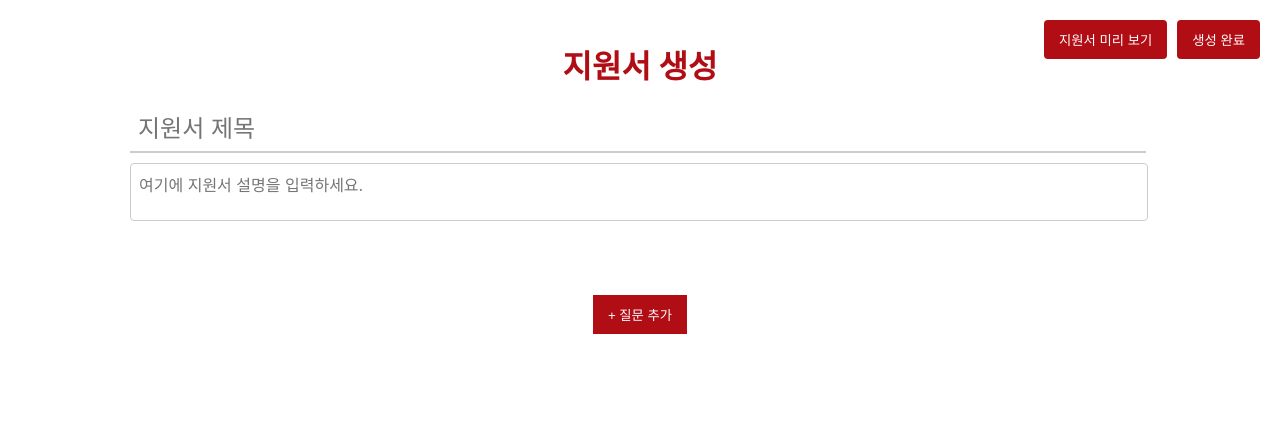
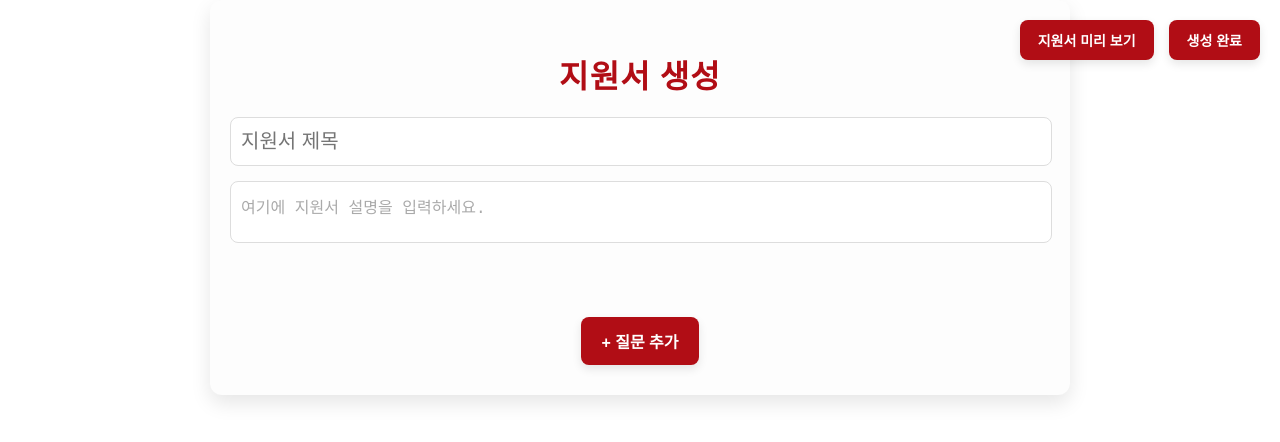
Before and after one commit to seoooa/inner-join-FE, a React (Create React App) app: page /apply-form in a window 1280 px wide. Shown: the top 442 px of the page. Built offline with nearby package versions, Linux system fonts and the light colour scheme.

Commit message:
edit image_upload & apply_form

```diff
--- a/src/owner/apply_form/apply_form.jsx
+++ b/src/owner/apply_form/apply_form.jsx
@@ -109,15 +109,20 @@ const Container = styled.div`
   display: flex;
   flex-direction: column;
   align-items: center;
-  padding: 20px;
-  max-width: 1000px;
+  padding: 30px;
+  max-width: 800px;
   margin: auto;
+  background: #fdfdfd;
+  border-radius: 12px;
+  box-shadow: 0 8px 20px rgba(0, 0, 0, 0.1);
 `;
 
 const Header = styled.h1`
   font-size: 32px;
   color: #b10d15;
+  font-weight: bold;
   margin-bottom: 20px;
+  letter-spacing: 1.2px;
 `;
 
 const Content = styled.div`
@@ -127,34 +132,38 @@ const Content = styled.div`
 
 const TitleInput = styled.input`
   width: 100%;
-  font-size: 24px;
-  color: #b10d15;
-  margin-bottom: 10px;
-  padding: 8px;
-  border: none;
-  border-bottom: 2px solid #ccc;
+  font-size: 20px;
+  color: #444;
+  padding: 12px 10px;
+  margin-bottom: 15px;
+  border: 1px solid #ddd;
+  border-radius: 8px;
   outline: none;
+  transition: border-color 0.3s ease;
+
   &:focus {
-    border-bottom-color: #b10d15;
+    border-color: #b10d15;
   }
 `;
 
 const DescriptionTextarea = styled.textarea`
   width: 100%;
-  font-family: inherit;
   font-size: 16px;
-  color: #333;
+  color: #444;
+  padding: 12px 10px;
   margin-bottom: 20px;
-  padding: 8px;
-  border: 1px solid #ccc;
-  border-radius: 4px;
+  border: 1px solid #ddd;
+  border-radius: 8px;
   resize: none;
   outline: none;
+  transition: border-color 0.3s ease;
+
   &:focus {
     border-color: #b10d15;
   }
+
   &::placeholder {
-    font-family: inherit;
+    color: #aaa;
   }
 `;
 
@@ -163,52 +172,82 @@ const QuestionList = styled.div`
 `;
 
 const AddQuestionContainer = styled.div`
-  position: relative;
   display: flex;
   align-items: start;
+  position: relative;
+  margin-top: 10px;
 `;
 
 const AddQuestionButton = styled.button`
   background-color: #b10d15;
   color: white;
   border: none;
-  padding: 10px 15px;
+  padding: 12px 20px;
+  font-size: 16px;
+  font-weight: bold;
   cursor: pointer;
-  margin-top: 10px;
+  border-radius: 8px;
+  box-shadow: 0 4px 10px rgba(0, 0, 0, 0.1);
+  transition: background-color 0.3s ease, transform 0.3s ease;
+
   &:hover {
     background-color: #a00c14;
+    transform: translateY(-2px);
+  }
+
+  &:active {
+    transform: translateY(0);
   }
 `;
 
 const ButtonContainer = styled.div`
   display: flex;
   position: absolute;
-  top: 20px; /* 원하는 위치 조정 */
-  right: 20px; /* 오른쪽 상단으로 배치 */
-  gap: 10px;
-  z-index: 1;
+  top: 20px;
+  right: 20px;
+  gap: 15px;
 `;
 
 const PreviewButton = styled.button`
   background-color: #b10d15;
   color: white;
   border: none;
-  padding: 10px 15px;
+  padding: 10px 18px;
+  font-size: 14px;
+  font-weight: bold;
   cursor: pointer;
-  border-radius: 4px;
+  border-radius: 8px;
+  box-shadow: 0 4px 10px rgba(0, 0, 0, 0.1);
+  transition: background-color 0.3s ease, transform 0.3s ease;
+
   &:hover {
     background-color: #a00c14;
+    transform: translateY(-2px);
+  }
+
+  &:active {
+    transform: translateY(0);
   }
 `;
 
 const SubmitButton = styled.button`
-  background-color: #b10d15; /* 동일한 빨간색으로 설정 */
+  background-color: #b10d15;
   color: white;
   border: none;
-  padding: 10px 15px;
+  padding: 10px 18px;
+  font-size: 14px;
+  font-weight: bold;
   cursor: pointer;
-  border-radius: 4px;
+  border-radius: 8px;
+  box-shadow: 0 4px 10px rgba(0, 0, 0, 0.1);
+  transition: background-color 0.3s ease, transform 0.3s ease;
+
   &:hover {
     background-color: #a00c14;
+    transform: translateY(-2px);
+  }
+
+  &:active {
+    transform: translateY(0);
   }
 `;
--- a/src/owner/apply_form/question_types/image_upload.jsx
+++ b/src/owner/apply_form/question_types/image_upload.jsx
@@ -3,6 +3,7 @@ import styled from "styled-components";
 
 const ImageUpload = () => (
   <QuestionContainer>
+    <DescriptionInput placeholder="파일 업로드 질문 설명을 입력하세요" />
     <Input type="file" />
   </QuestionContainer>
 );
@@ -11,6 +12,20 @@ export default ImageUpload;
 
 const QuestionContainer = styled.div`
   margin-bottom: 15px;
+`;
+
+const DescriptionInput = styled.input`
+  width: 90%;
+  font-family: inherit;
+  font-size: 16px;
+  padding: 8px;
+  border: 1px solid #ccc;
+  border-radius: 4px;
+  margin-bottom: 10px;
+  &::placeholder {
+    font-family: inherit;
+    color: #999;
+  }
 `;
 
 const Input = styled.input`
```
